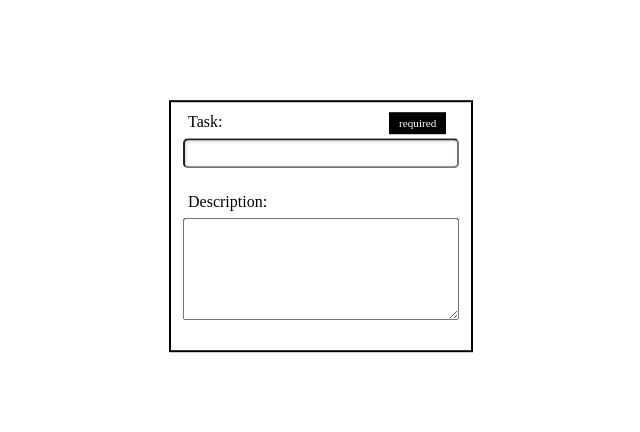
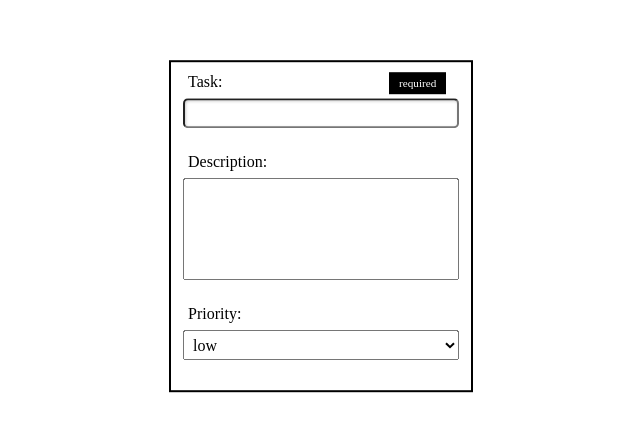
Before and after one commit to ralphorteza/odin-todo, a website with bundled scripts: page dist/index.html in a window 1280 px wide. Shown: the part 174-606 px from the top of the page, without its empty margins (319-959 px from the left). Built offline with nearby package versions, Linux system fonts and the light colour scheme.

Commit message:
Create priority selection in form

```diff
--- a/src/index.js
+++ b/src/index.js
@@ -1,6 +1,7 @@
 import './style.css';
 import {makeWebpage, makeCard} from './webpage/page';
 import makeButton from './webpage/buttons';
+import { add } from 'lodash';
 
 const makeForm = () => {
   const formContainer = document.createElement('div');
@@ -9,14 +10,52 @@ const makeForm = () => {
   const fieldset = document.createElement('fieldset');
   formContainer.append(fieldset);
 
-  const taskTitle = createInputAndLabel("task-title", "Task", "input", true);
+  const taskTitle = createInputAndLabel('task-title', 'Task', 'input', true);
   fieldset.append(taskTitle);
 
-  const taskDesc = createInputAndLabel("task-desc", "Description", "textarea", false);
+  const taskDesc = createInputAndLabel('task-desc', 'Description', 'textarea', false);
   fieldset.append(taskDesc);
+
+  const selectPriority = createSelect('task-priority', 'Priority');
+  fieldset.append(selectPriority);
+  const optionLow = createOption('low');
 
   return formContainer;
 }
+
+const createSelect = (id, label) => {
+  const _id = String(id);
+  const _text = String(label);
+
+  const selectContainer = document.createElement('div');
+
+  const textLabel = document.createElement('label');
+  textLabel.setAttribute('for', _id);
+  textLabel.innerText = `${_text}: `;
+  selectContainer.append(textLabel);
+
+  const select = document.createElement('select');
+  select.setAttribute('id', _id);
+  select.setAttribute('name', _id);
+  selectContainer.append(select);
+
+  const optionLow = createOption('low');
+  select.add(optionLow, 0);
+  const optionNormal = createOption('normal');
+  select.add(optionNormal, 1);
+  const optionHigh = createOption('high');
+  select.add(optionHigh, 2);
+
+  return selectContainer;
+};
+
+const createOption = (optionName) => {
+  const _name = optionName;
+  const option = document.createElement('option');
+  option.value = _name;
+  option.innerText = String (_name);
+  return option;
+};
 
 const createInputAndLabel = (id, labelText, inputType, booleanValue) => {
   const _id = String(id);
@@ -65,7 +104,7 @@ const content = () => {
 //   content.append(main);
 //   main.append(makeCard());
 //   main.append(makeCard());
-//   const btnAddTask = makeButton("add-task", "Add");
+//   const btnAddTask = makeButton('add-task', 'Add');
 //   //console.log(btnAddTask.id);
 //   main.append(btnAddTask)
 //   const addListener = addTaskListener(btnAddTask);
--- a/src/style.css
+++ b/src/style.css
@@ -90,7 +90,7 @@ fieldset > div {
   flex-flow: row wrap;
 }
 
-button, label, input {
+button, label, input, select {
   display: block;
   font-family: inherit;
   font-size: 100%;
@@ -130,6 +130,8 @@ input:required + span::after{
 #task-desc {
   margin: 0;
   padding: 0;
+
+  resize: none;
   width: 274px;
   height: 100px;
 }
```
Also changed, not shown: TODO.txt (+8 -0 lines), dist/main.js.
